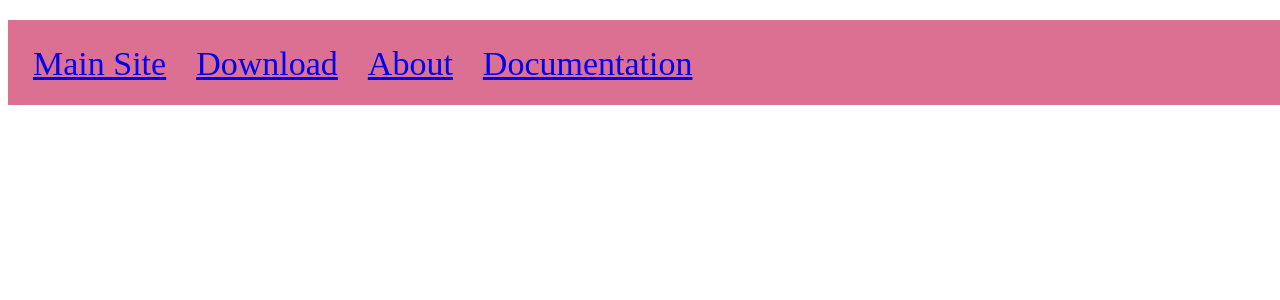
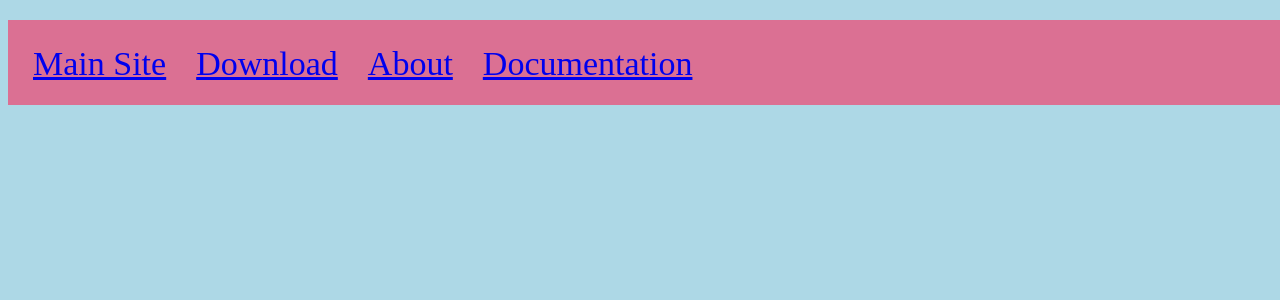
Before and after one commit to BPEssentialsX/Docs, a PHP site: page /About.html in a window 1280 px wide; the page is wider, and only the part inside the window is pictured. Shown: the top 300 px of that part. Run offline with PHP 8.4, Linux system fonts and the light colour scheme.

Commit message:
Update style.css

```diff
--- a/style.css
+++ b/style.css
@@ -2,7 +2,7 @@
 body
 {
 
-    <img src="./jpeg.jpg"/>
+
     background-color: lightblue;
 }
 
```
